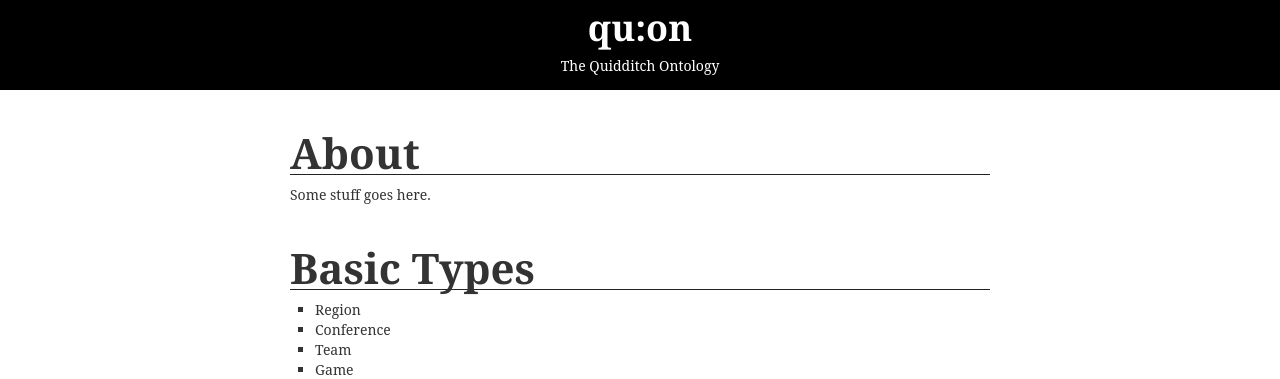
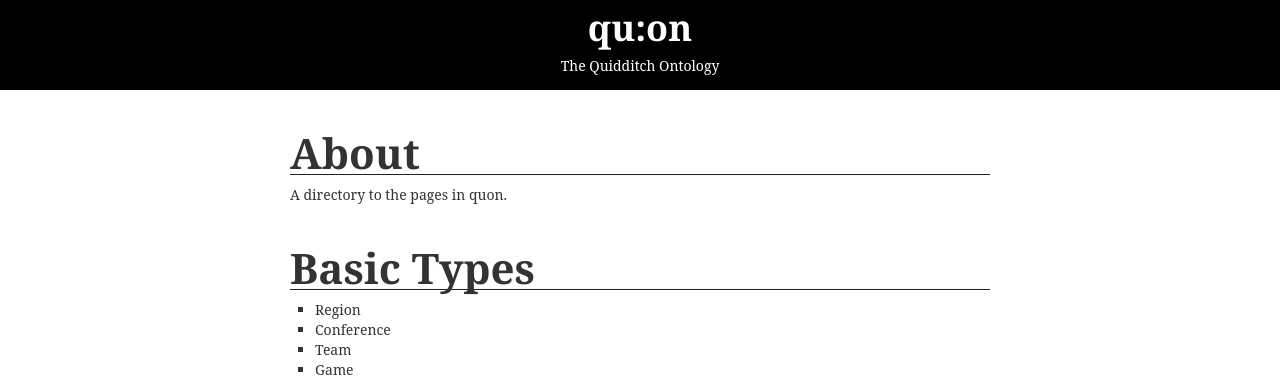
Before and after one commit to helrond/quon, a Jekyll site: the page built from index.html, in a window 1280 px wide. Shown: the top 379 px of the page. Built offline with Jekyll 4.4.1, drawn with Linux system fonts in a browser that asks for light colours; some web fonts are replaced; the list of posts is cut into pages by our own code.

Commit message:
added description

```diff
--- a/index.html
+++ b/index.html
@@ -3,7 +3,7 @@ layout: default
 title: home
 ---
 <h2>About</h2>
-<p>Some stuff goes here.</p>
+<p>A directory to the pages in quon.</p>
 <h2>Basic Types</h2>
 <ul>
   <li><a href="{{site.baseurl}}/Region">Region</a></li>
```
